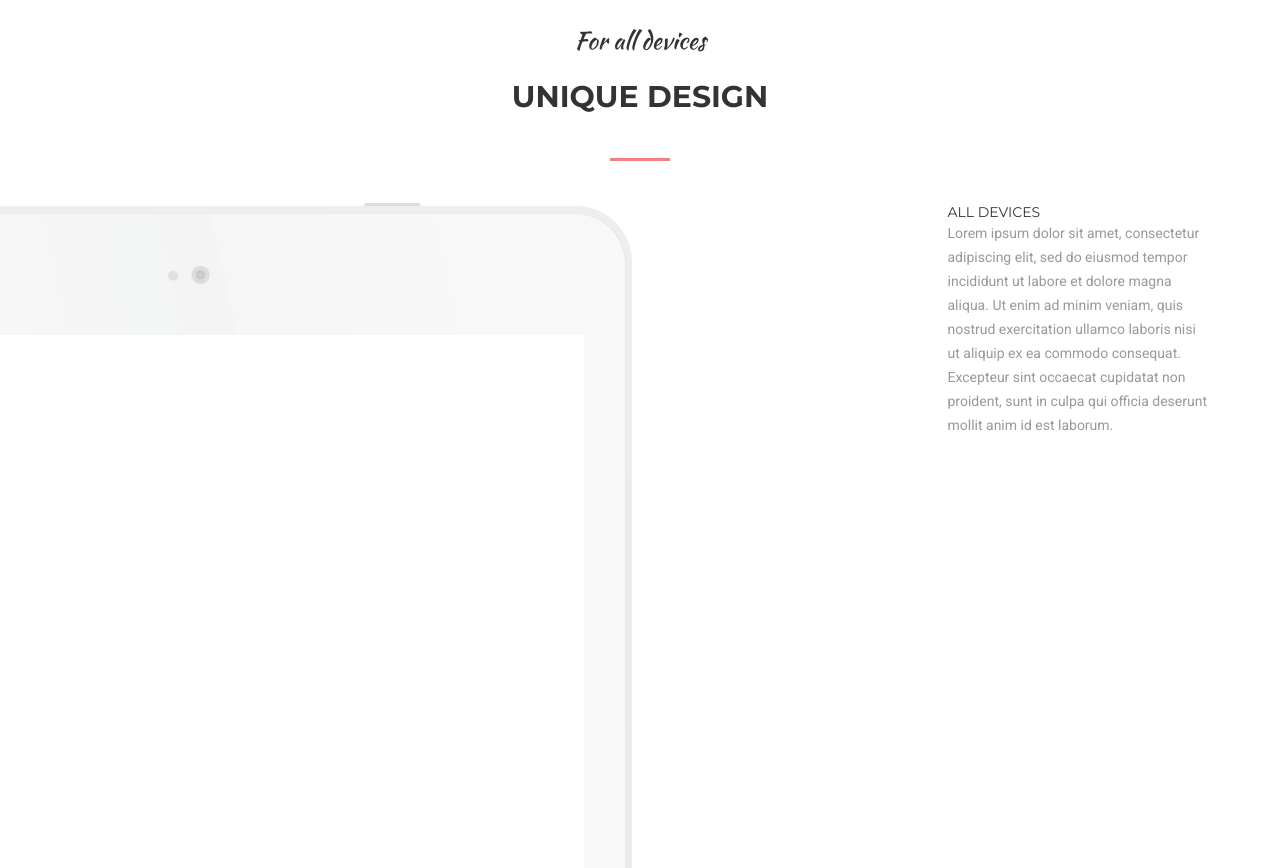
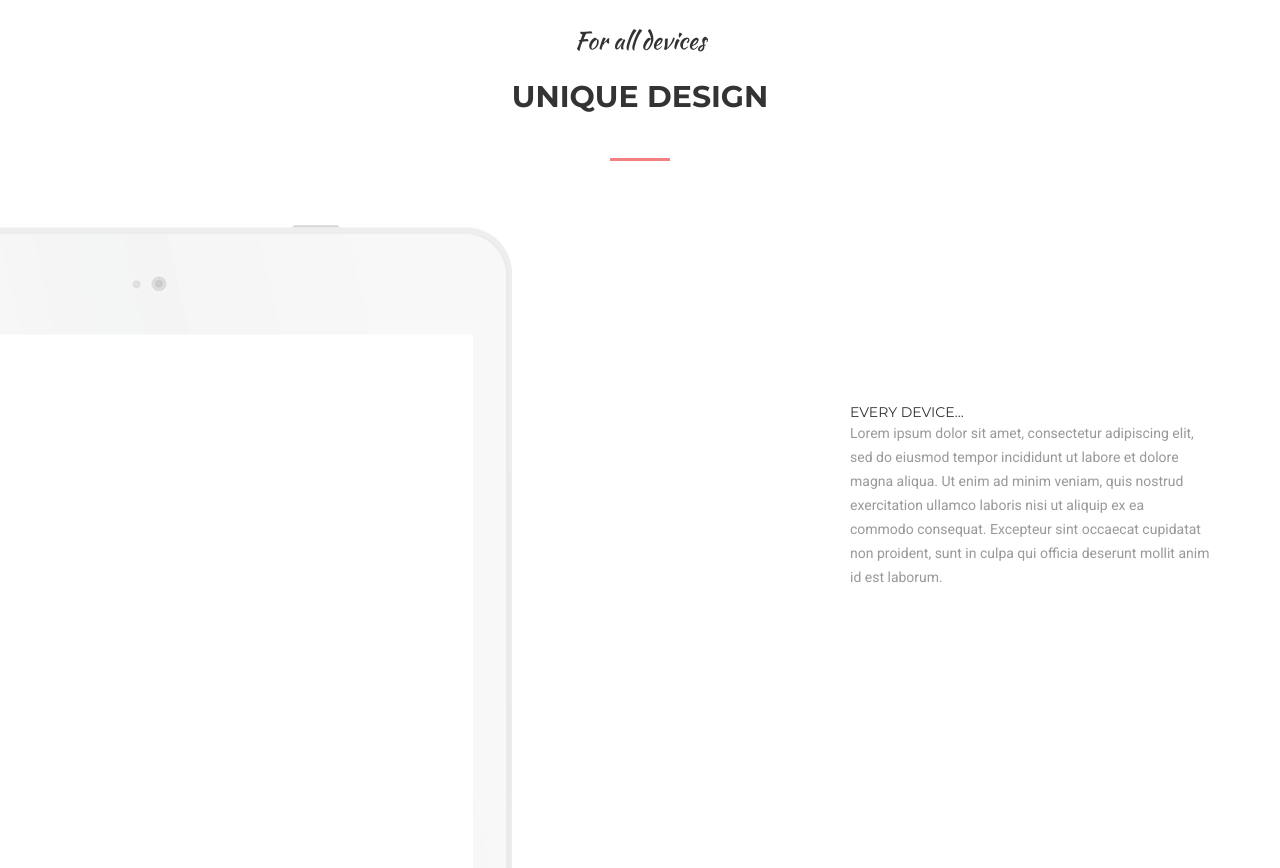
Before and after one commit to ratnikovb/bootst, a plain HTML site: page index.html in a window 1280 px wide. Shown: the part 2892-3760 px from the top of the page. Drawn offline with Linux system fonts and the light colour scheme.

Commit message:
08050414

```diff
--- a/css/style.css
+++ b/css/style.css
@@ -227,27 +227,26 @@ h1:after{
 
 }
 .tablet-wraper {
-    margin: 132px 0;
-/*    background: fixed no-repeat url('../images/pagelayout.jpg');*/
-      height: 1024px;
-    width: 768px;
+        margin: 132px 0;
+    /* background: fixed no-repeat url('../images/pagelayout.jpg'); */
+    height: 836px;
+    width: 628px;
     position: relative;
-    border-image-source: url('../images/display-bg.png');
-    border-image-slice: 132 48 132 48;
-    border-image-width: 132px 48px 132px 48px;
-    border-image-outset: 132px 48px 132px 48px;
+    border-image-source: url('../images/display-bg1.png');
+    border-image-slice: 110 39 108 39;
+    border-image-width: 110px 39px 108px 39px;
+    border-image-outset: 110px 39px 108px 39px;
     border-style: solid;
     overflow: hidden;
     right: 30%;
     /* border-image-repeat: stretch stretch; */
-    /* border-image-repeat: round;*/
+    /* border-image-repeat: round; */
 }
 .tablet-inner {
-   height: 1024px;
-    width: 768px;
+   height: 836px;
+    width: 628px;
     min-height: 400px;
     background: transparent;
-
     position: relative;
 }
 /*--------  services  --------*/
@@ -643,3 +642,7 @@ font-size: 14px;}
 */
 
 }
+
+.feature-device-descr {
+    padding-top: 200px;
+}
--- a/index.html
+++ b/index.html
@@ -205,7 +205,7 @@
                 </div>
             </div>
             <div class="row visible-md visible-lg">
-                <div class="col-md-9 col-lg-9">
+                <div class="col-md-8 col-lg-8">
                     <!--                <div class="tablet-container">-->
                     <div class="tablet-wraper">
                         <div class="tablet-inner"></div>
@@ -218,15 +218,19 @@
                     <div class="phone"><img src="images/iphone.png" alt=""></div>
 -->
                 </div>
-                <div class="col-md-3 col-lg-3">
-                    <div class="head-md">All Devices</div>
+                <div class="col-md-4 col-lg-4">
+                   <div class="feature-device-descr">
+                    <div class="head-md">Every device...</div>
                     <div class="description-header">Lorem ipsum dolor sit amet, consectetur adipiscing elit, sed do eiusmod tempor incididunt ut labore et dolore magna aliqua. Ut enim ad minim veniam, quis nostrud exercitation ullamco laboris nisi ut aliquip ex ea commodo consequat. Excepteur sint occaecat cupidatat non proident, sunt in culpa qui officia deserunt mollit anim id est laborum.</div>
+                </div>
                 </div>
             </div>
             <div class="row visible-md visible-lg">
-                <div class="col-md-9  col-lg-4">
-                    <div class="head-md">All Devices</div>
-                    <div class="description-header">Lorem ipsum dolor sit amet, consectetur adipiscing elit, sed do eiusmod tempor incididunt ut labore et dolore magna aliqua. Ut enim ad minim veniam, quis nostrud exercitation ullamco laboris nisi ut aliquip ex ea commodo consequat. Excepteur sint occaecat cupidatat non proident, sunt in culpa qui officia deserunt mollit anim id est laborum.</div>
+                <div class="col-md-4 col-lg-4">
+                    <div class="feature-device-descr">
+                    <div class="head-md">is important</div>
+                        <div class="description-header">Lorem ipsum dolor sit amet, consectetur adipiscing elit, sed do eiusmod tempor incididunt ut labore et dolore magna aliqua. Ut enim ad minim veniam, quis nostrud exercitation ullamco laboris nisi ut aliquip ex ea commodo consequat. Excepteur sint occaecat cupidatat non proident, sunt in culpa qui officia deserunt mollit anim id est laborum.</div>
+                        </div>
                 </div>
                 <div class="col-md-3 col-lg-offset-5 col-lg-3">
                     <div class="phone-wraper">
```
Also changed, not shown: images/display-bg1.png (added).
